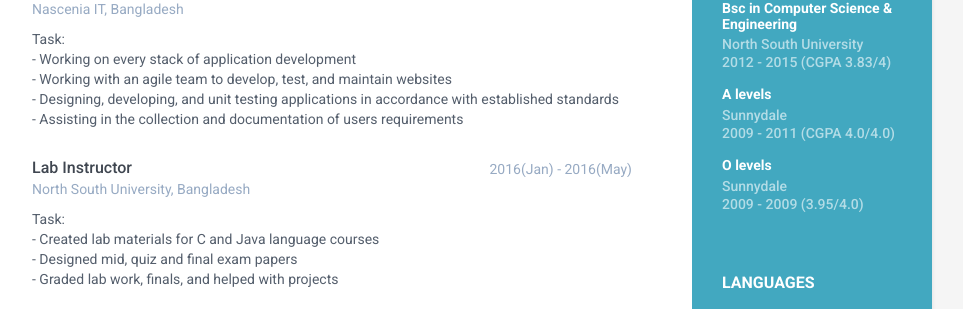
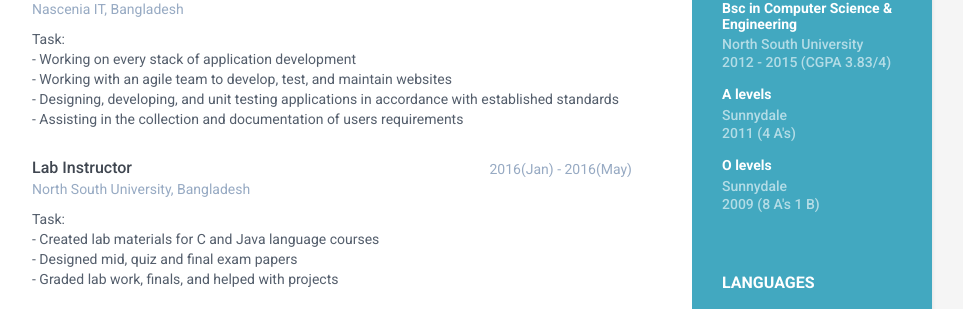
Before and after one commit to ishtiaque05/ishtiaque05.github.io.backup, a Jekyll site: the page built from index.html, in a window 1280 px wide. Shown: the part 613-922 px from the top of the page, without its empty margins (188-1151 px from the left). Built offline with Jekyll 4.4.1, drawn with Linux system fonts in a browser that asks for light colours.

Commit message:
Update education info

```diff
--- a/_data/educations.yml
+++ b/_data/educations.yml
@@ -5,8 +5,8 @@
 - education:
   degree: A levels
   university: Sunnydale
-  time: 2009 - 2011 (CGPA 4.0/4.0)
+  time: 2011 (4 A's)
 - education:
   degree: O levels
   university: Sunnydale
-  time: 2009 - 2009 (3.95/4.0)
+  time: 2009 (8 A's 1 B)
```
